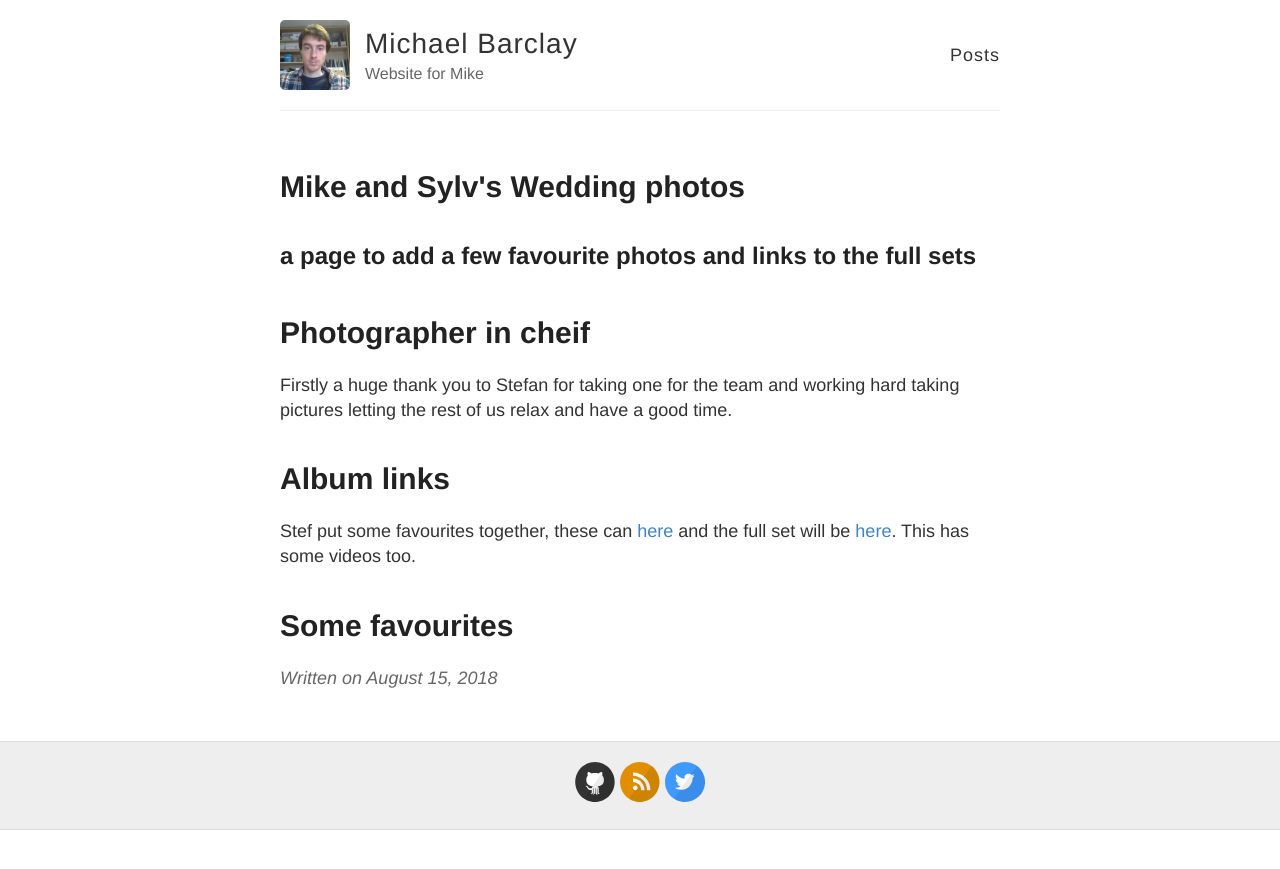
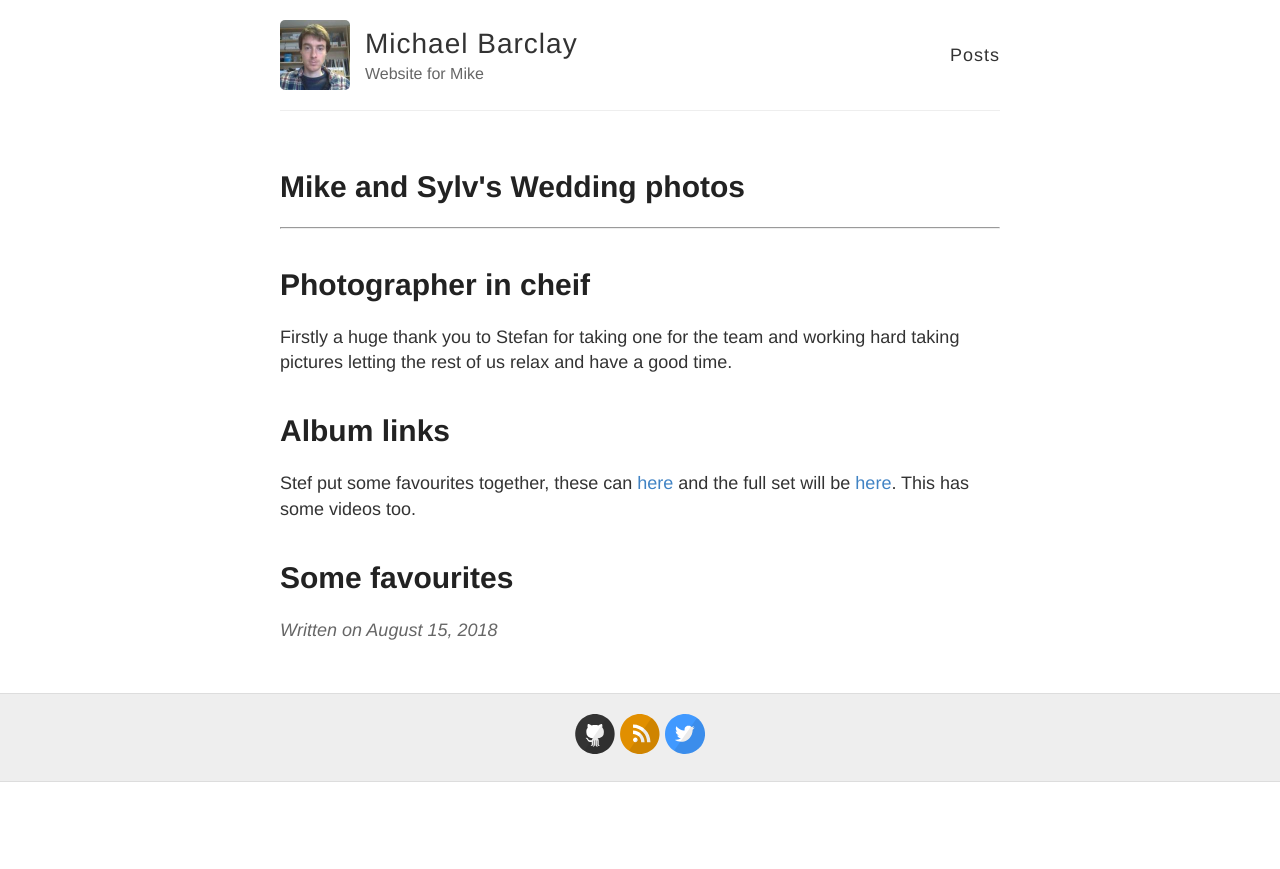
Before and after one commit to MikeBarcl/mikebarcl.github.io, a Jekyll site: the page built from _posts/2018-08-15-wedding-photos.md, in a window 1280 px wide. Shown: the top 869 px of the page. Built offline with Jekyll 4.4.1, drawn with Linux system fonts in a browser that asks for light colours.

Commit message:
Update 2018-08-15-wedding-photos.md

```diff
--- a/_posts/2018-08-15-wedding-photos.md
+++ b/_posts/2018-08-15-wedding-photos.md
@@ -2,7 +2,7 @@
 layout: post
 title: Mike and Sylv's Wedding photos
 ---
-a page to add a few favourite photos and links to the full sets
+
 ---
 
 # Photographer in cheif
```
